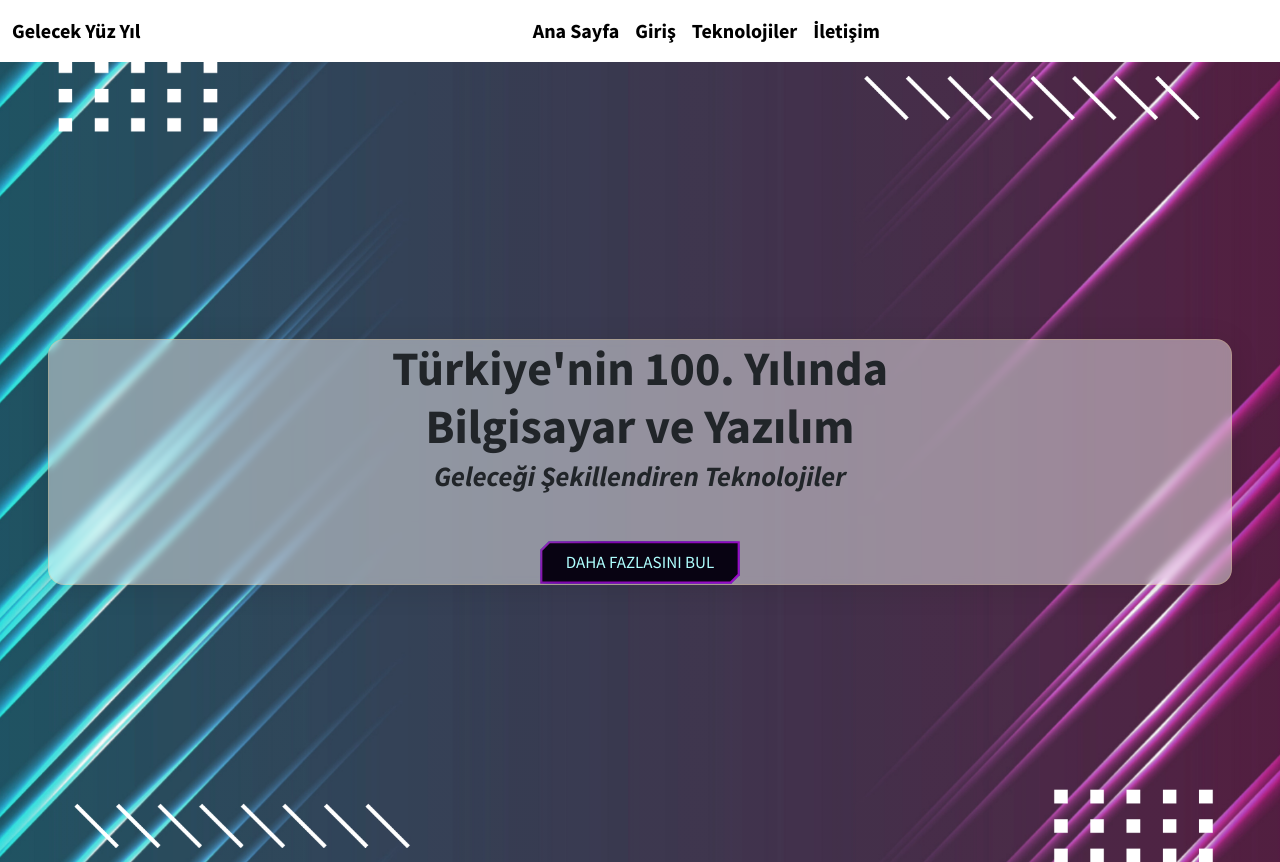
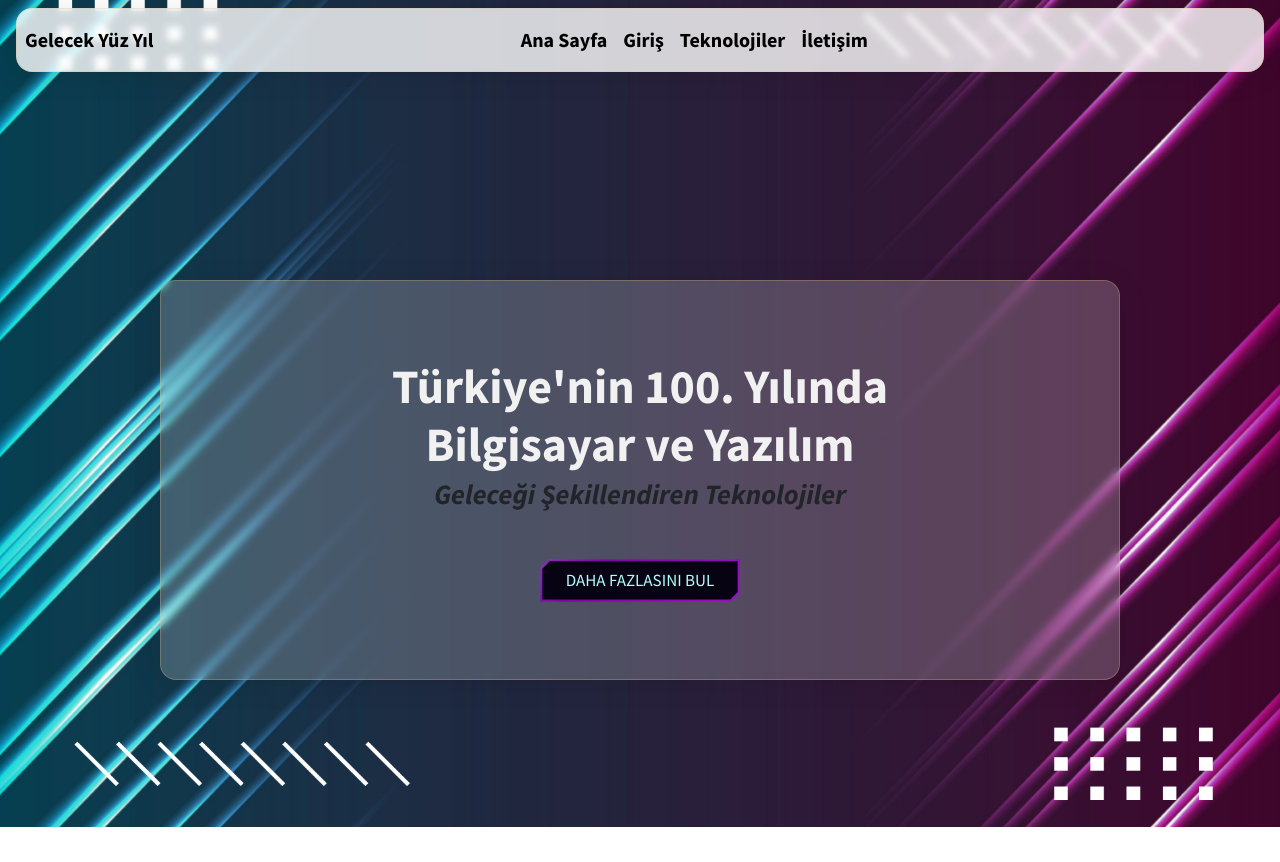
Before and after one commit to AytenYurttas/Hi-Kod-proje, a plain HTML site: page index.html in a window 1280 px wide. Shown: the top 862 px of the page. Drawn offline with nearby package versions, Linux system fonts and the light colour scheme.

Commit message:
proje-sonu

```diff
--- a/css/stil.css
+++ b/css/stil.css
@@ -22,7 +22,7 @@
  }
  .glass-effect{
     /* From https://css.glass */
-background: rgba(255, 255, 255, 0.45);
+background: rgba(255, 255, 255, 0.2);
 border-radius: 16px;
 box-shadow: 0 4px 30px rgba(0, 0, 0, 0.1);
 backdrop-filter: blur(3.5px);
@@ -229,7 +229,3 @@ border: 1px solid rgba(112, 203, 224, 0.46);
   inset: 5px;
   border-radius: 15px;
 }
-/* .cardNeo:hover:before {
-  background-image: linear-gradient(180deg, rgb(81, 255, 0), purple);
-  animation: rotBGimg 3.5s linear infinite;
-} */
--- a/index.html
+++ b/index.html
@@ -20,8 +20,8 @@
     </head>
     <body id="page-top">
         <!-- Navigation-->
-        <nav class="navbar navbar-expand-lg bg-body-tertiary">
-            <div class="container-fluid ">
+        <nav class="navbar navbar-expand-lg px-3 ">
+            <div class="container-fluid  glass-effect"style="background:rgba(255,255,255,0.8); padding:0.5rem; padding-right:2rem; border: radius 2rem;">
               <a class="navbar-brand fw-bold fs-5 text-black" href="#page-top">Gelecek Yüz Yıl</a>
               <button
                 class="navbar-toggler bg-light"
@@ -52,10 +52,10 @@
             </div>
           </nav>
         <!-- Header-->
-        <header class="masthead d-flex align-items-center px-lg-5">
-            <div class="px-lg-5 glass-effect w-100  text-center">
-                <h1 class="mb-1 ">Türkiye'nin 100. Yılında <br> Bilgisayar ve Yazılım</h1>
-                <h3 class="mb-5 "><em>Geleceği Şekillendiren Teknolojiler</em></h3>
+        <header class="masthead  ">
+            <div class="px-lg-5 glass-effect w-75 h-50  text-center">
+                <div><h1 class="mb-1 text-white">Türkiye'nin 100. Yılında <br> Bilgisayar ve Yazılım</h1>
+                  <h3 class="mb-5 "><em>Geleceği Şekillendiren Teknolojiler</em></h3></div>
                 <a class="  button btn btn-primary  btn-xl" href="#giris">daha fazlasını bul</a>
             </div>
         </header>
```
Also changed, not shown: css/styles.css.
